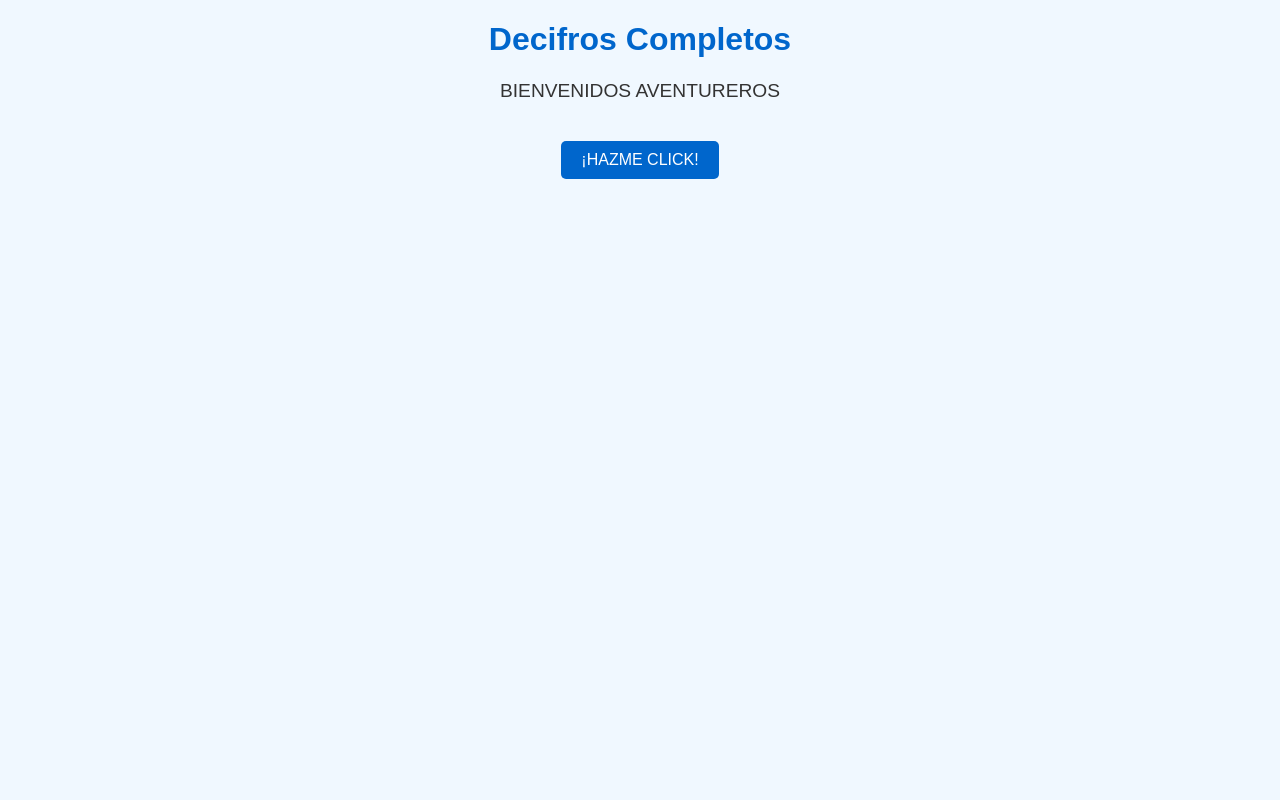
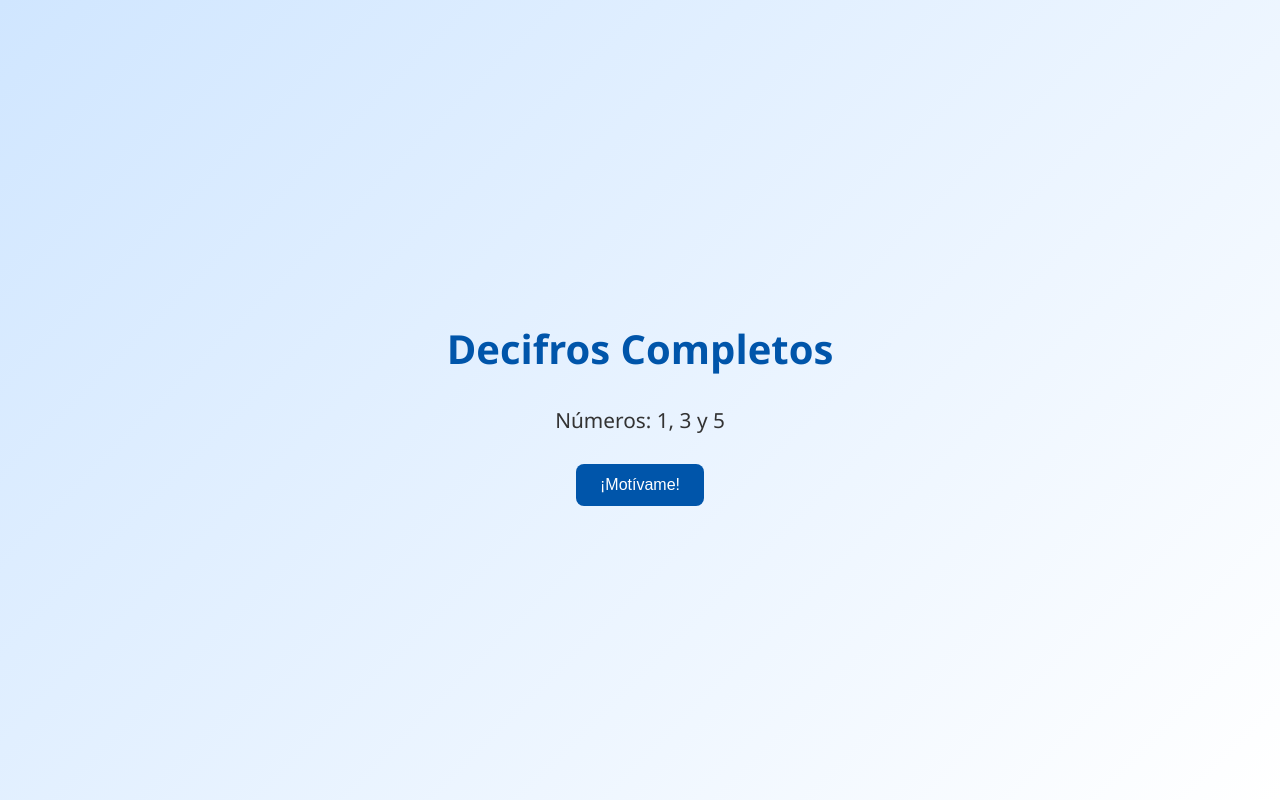
Before and after one commit to StarkTony25/Desifros-Ocultos, a plain HTML site: page index.html in a window 1280 px wide. Drawn offline with Linux system fonts and the light colour scheme.

Commit message:
Add files via upload

```diff
--- a/index.html
+++ b/index.html
@@ -5,42 +5,84 @@
   <title>Decifros Completos</title>
   <style>
     body {
-      font-family: Arial, sans-serif;
-      background: #f0f8ff;
+      font-family: 'Segoe UI', sans-serif;
+      background: linear-gradient(135deg, #d0e6ff, #ffffff);
       color: #333;
-      margin: 20px;
-      text-align: center;
+      margin: 0;
+      padding: 0;
+      display: flex;
+      flex-direction: column;
+      align-items: center;
+      justify-content: center;
+      height: 100vh;
+      overflow: hidden;
+      animation: fadeIn 1.2s ease-in-out;
     }
+
     h1 {
-      color: #0066cc;
+      color: #0055aa;
+      font-size: 2.5em;
+      margin-bottom: 10px;
+      animation: floatIn 1s ease-in-out;
     }
+
     p {
-      font-size: 1.2em;
+      font-size: 1.3em;
+      margin-bottom: 30px;
+      animation: floatIn 1.2s ease-in-out;
     }
+
     button {
-      background-color: #0066cc;
+      background-color: #0055aa;
       color: white;
       border: none;
-      padding: 10px 20px;
+      padding: 12px 24px;
       cursor: pointer;
       font-size: 1em;
-      border-radius: 5px;
-      margin-top: 20px;
+      border-radius: 8px;
+      transition: background-color 0.3s ease;
     }
+
     button:hover {
-      background-color: #FF0000;
+      background-color: #003d7a;
+    }
+
+    @keyframes fadeIn {
+      from { opacity: 0; }
+      to { opacity: 1; }
+    }
+
+    @keyframes floatIn {
+      from {
+        transform: translateY(30px);
+        opacity: 0;
+      }
+      to {
+        transform: translateY(0);
+        opacity: 1;
+      }
     }
   </style>
 </head>
 <body>
   <h1>Decifros Completos</h1>
-  <p>BIENVENIDOS AVENTUREROS</p>
+  <p id="mensaje">Números: 1, 3 y 5</p>
 
-  <button onclick="mostrarMensaje()">¡HAZME CLICK!</button>
+  <button onclick="mostrarMensaje()">¡Motívame!</button>
 
   <script>
+    const mensajes = [
+      "¡Tú puedes con todo, campeón! 💪",
+      "¡Sigue aprendiendo y creando, Raúl! 🚀",
+      "¡No pares hasta lograrlo! 🔥",
+      "¡Eres más fuerte de lo que crees! 🧠",
+      "¡Hoy es tu día, aprovéchalo! ☀️",
+      "¡A darle que es mole de olla! 😎"
+    ];
+
     function mostrarMensaje() {
-      alert('SIGAMOS DESCUBRIENDO');
+      const mensaje = mensajes[Math.floor(Math.random() * mensajes.length)];
+      document.getElementById("mensaje").textContent = mensaje;
     }
   </script>
 </body>
```
